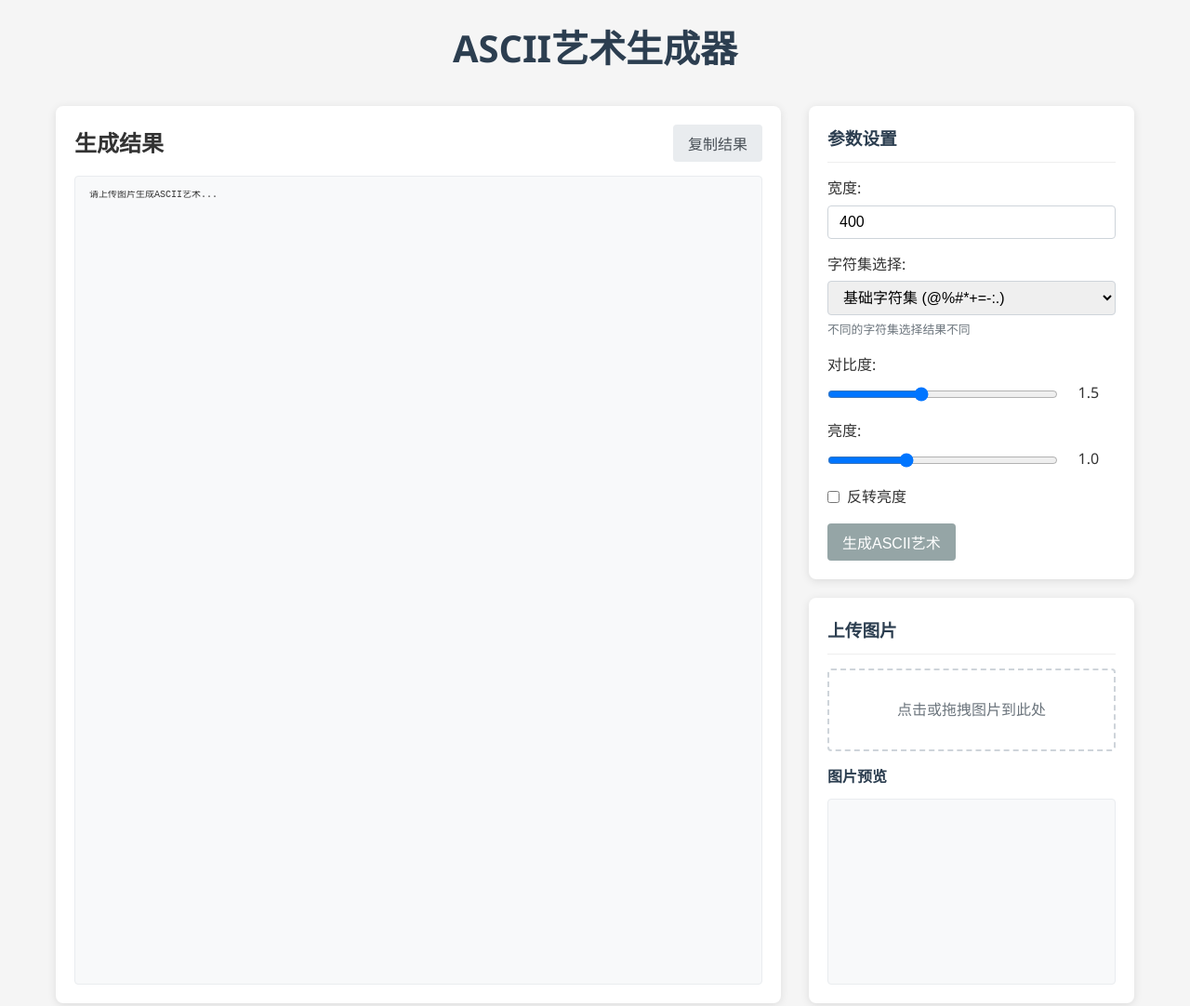
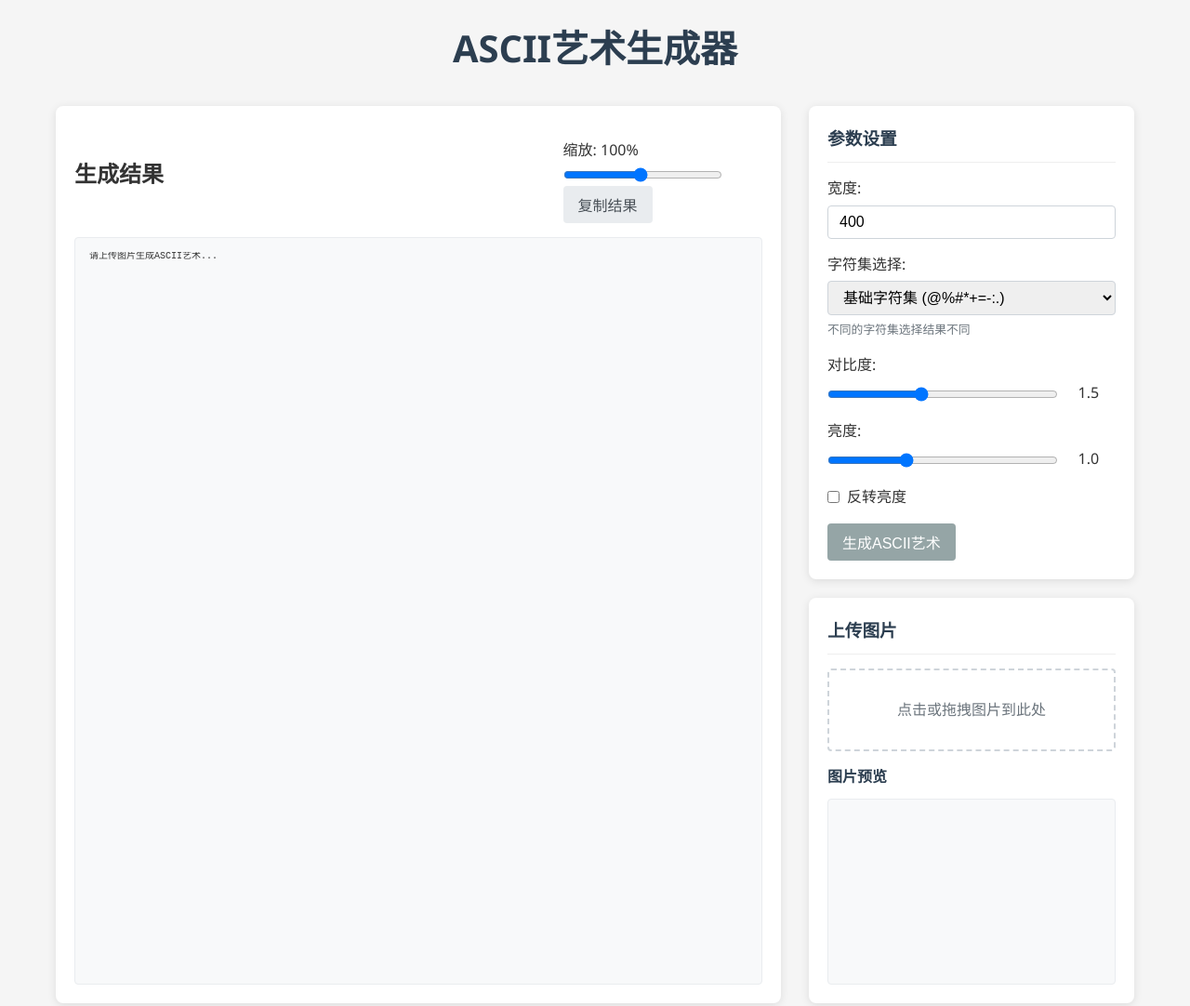
Before and after one commit to qingxyf/ascii-art-generator, a plain HTML site: page index.html in a window 1280 px wide. Shown: the top 1082 px of the page at 93% size. Drawn offline with Linux system fonts and the light colour scheme.

Commit message:
Update index.html
缩放功能

```diff
--- a/index.html
+++ b/index.html
@@ -18,7 +18,13 @@
                 <div class="result-area">
                     <div class="result-header">
                         <h2>生成结果</h2>
-                        <button id="copy-btn" class="btn" disabled>复制结果</button>
+                        <div class="header-controls">
+                            <div class="zoom-control">
+                                <label for="zoom-range">缩放: <span id="zoom-value">100%</span></label>
+                                <input type="range" id="zoom-range" min="5" max="200" value="100" step="5">
+                            </div>
+                            <button id="copy-btn" class="btn" disabled>复制结果</button>
+                        </div>
                     </div>
                     <div class="result-display" id="result-display">
                         <pre id="ascii-result">请上传图片生成ASCII艺术...</pre>
```
